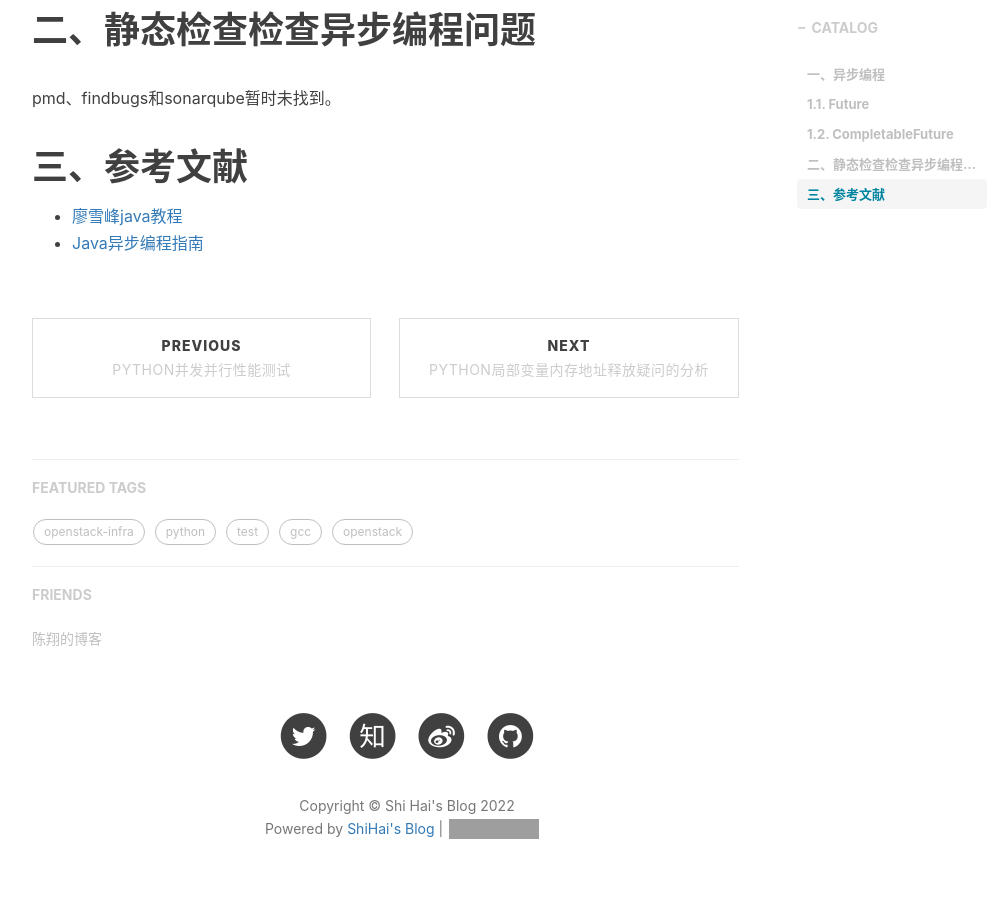
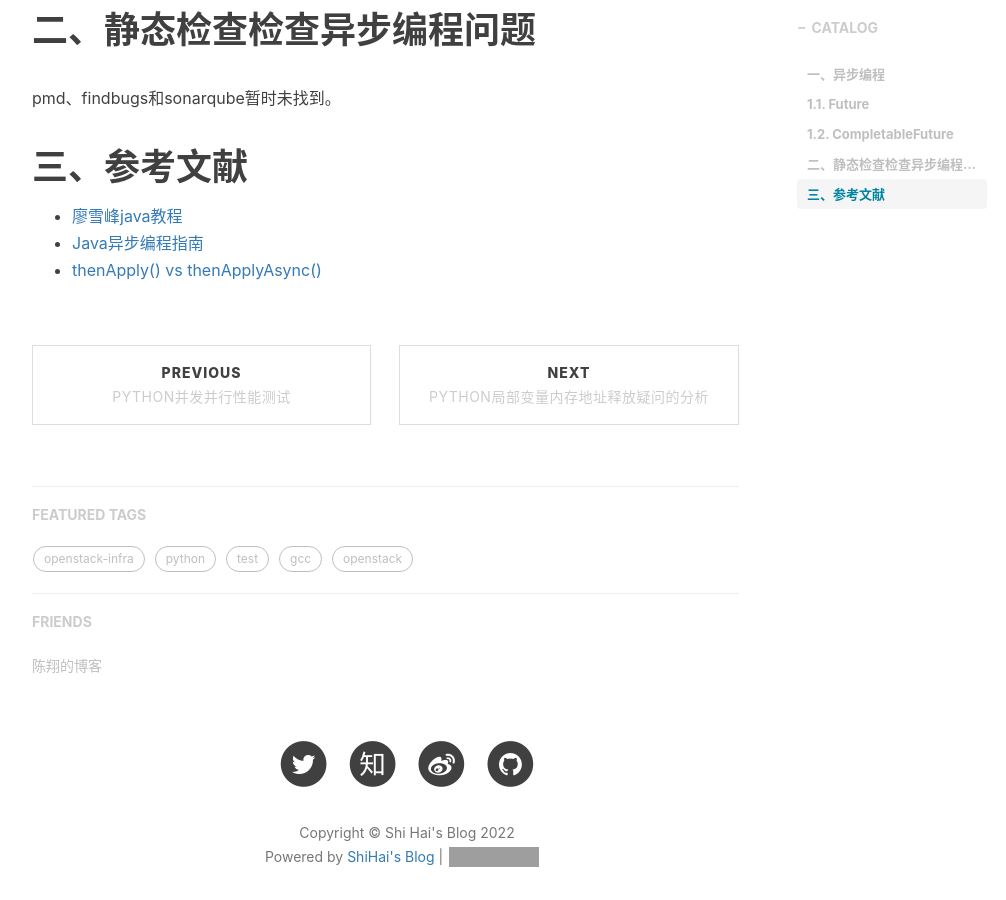
Before and after one commit to shihai1991/shihai1991.github.io, a Jekyll site: the page built from _posts/2021-12-24-java异步编程的静态检查.md, in a window 1280 px wide and 900 px high, scrolled down 1782 px. Shown: the whole window, without its empty margins (233-1239 px from the left). Built offline with Jekyll 4.4.1, drawn with Linux system fonts in a browser that asks for light colours; nearby versions of some CDN libraries; comment, search, counter and statistics services are not loaded; grey boxes are pictures that could not be loaded.

Commit message:
Update 2021-12-24-java异步编程的静态检查.md

```diff
--- a/_posts/2021-12-24-java异步编程的静态检查.md
+++ b/_posts/2021-12-24-java异步编程的静态检查.md
@@ -62,3 +62,4 @@ pmd、findbugs和sonarqube暂时未找到。
 # 三、参考文献
 - [廖雪峰java教程](https://www.liaoxuefeng.com/wiki/1252599548343744/1306581155184674)
 - [Java异步编程指南](https://segmentfault.com/a/1190000038204648)
+- [thenApply() vs thenApplyAsync()](https://stackoverflow.com/questions/47489338/what-is-the-difference-between-thenapply-and-thenapplyasync-of-java-completablef)
```
